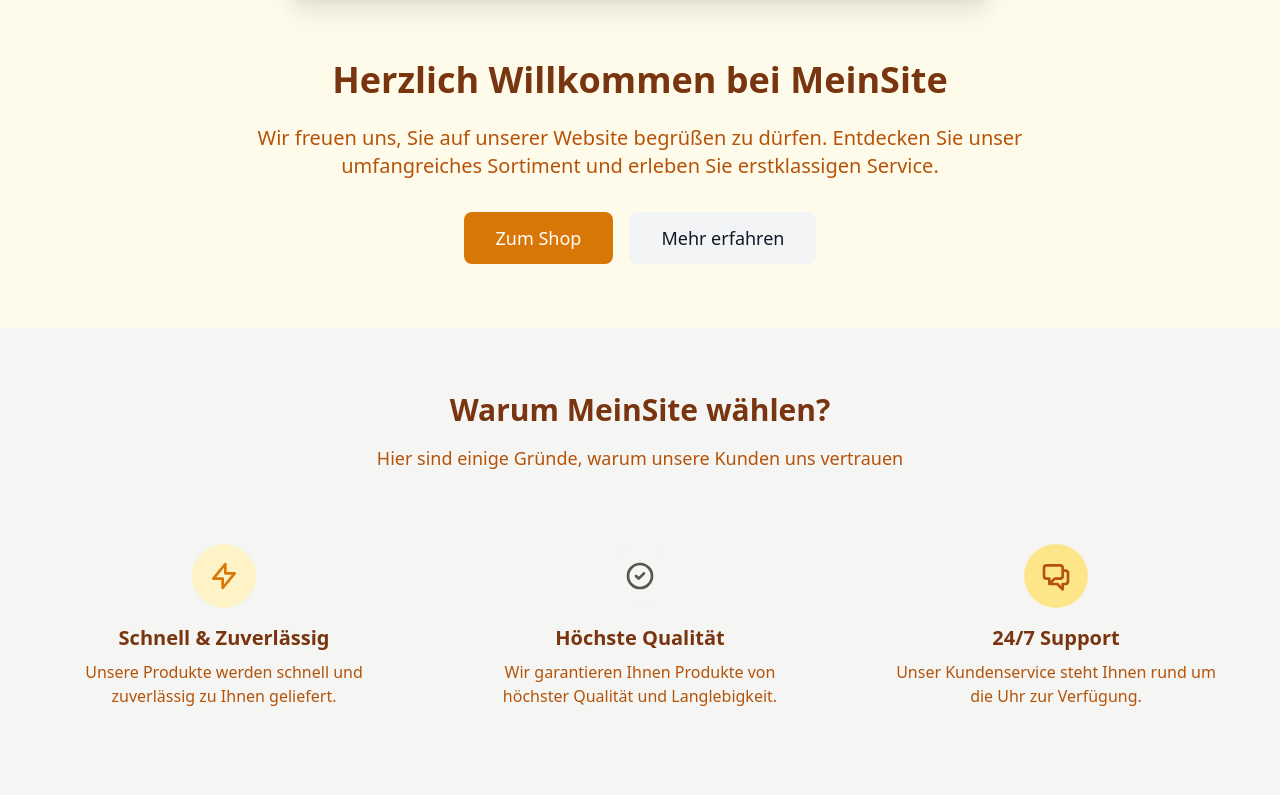
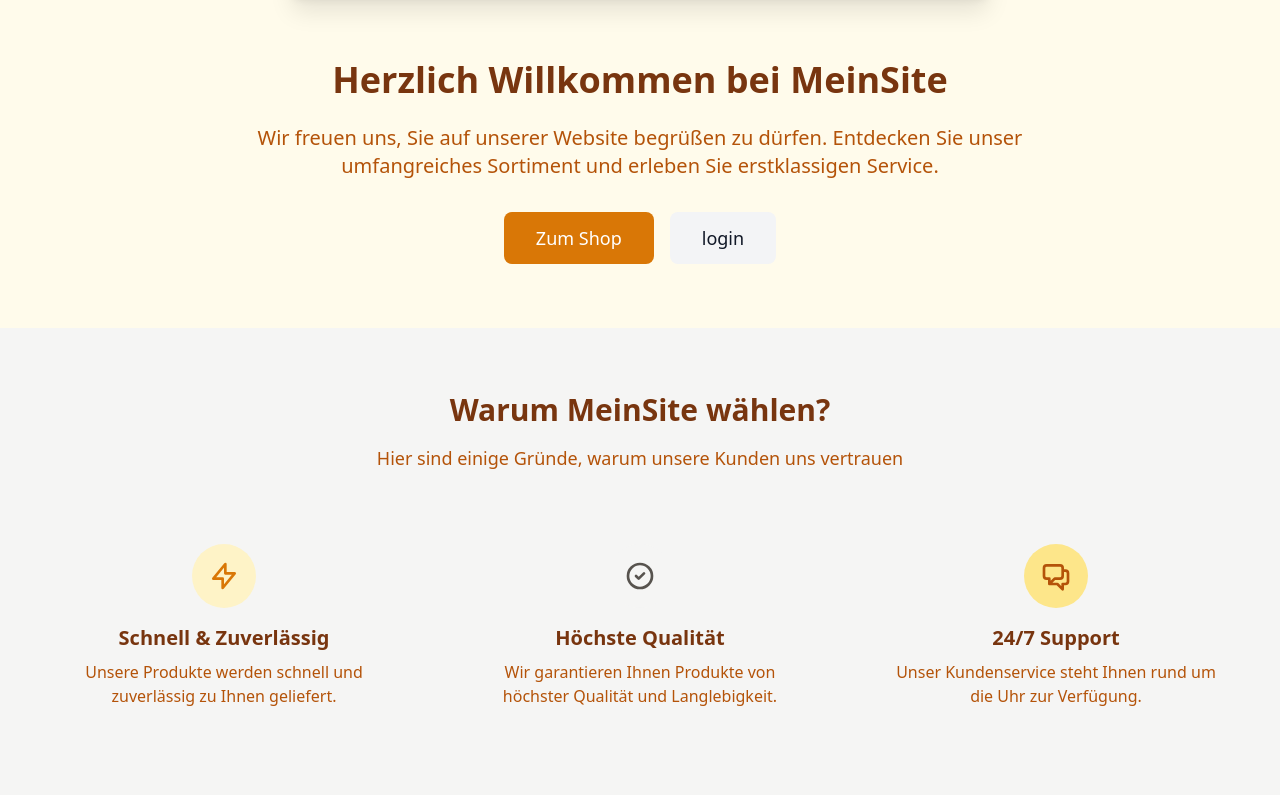
Before and after one commit to rerdm/HostingTestingWebsite, a PHP site: page / in a window 1280 px wide. Shown: the part 493-1288 px from the top of the page. Run offline with PHP 8.4, Linux system fonts and the light colour scheme; some libraries are stand-ins or nearby versions.

Commit message:
adding Login Page

```diff
--- a/includes/navbar.php
+++ b/includes/navbar.php
@@ -11,7 +11,7 @@
             <!-- Navigation Links -->
             <div class="hidden md:block">
                 <div class="ml-10 flex items-baseline space-x-4">
-                    <a href="index.html" class="text-amber-800 hover:bg-amber-200 hover:text-amber-900 px-3 py-2 rounded-md text-sm font-medium transition-all duration-300">
+                    <a href="index.php" class="text-amber-800 hover:bg-amber-200 hover:text-amber-900 px-3 py-2 rounded-md text-sm font-medium transition-all duration-300">
                         Home
                     </a>
                     <a href="about.php" class="text-amber-800 hover:bg-amber-200 hover:text-amber-900 px-3 py-2 rounded-md text-sm font-medium transition-all duration-300">
--- a/index.php
+++ b/index.php
@@ -148,8 +148,8 @@
                         <a href="shop.php" class="bg-amber-600 hover:bg-amber-700 hover:-translate-y-0.5 hover:shadow-xl hover:shadow-amber-500/25 text-white px-8 py-3 rounded-lg text-lg font-medium transition-all duration-300">
                             Zum Shop
                         </a>
-                        <a href="about.php" class="bg-gray-100 hover:bg-gray-200 hover:-translate-y-0.5 hover:shadow-lg text-gray-900 px-8 py-3 rounded-lg text-lg font-medium transition-all duration-300">
-                            Mehr erfahren
+                        <a href="./dist/login.html" class="bg-gray-100 hover:bg-gray-200 hover:-translate-y-0.5 hover:shadow-lg text-gray-900 px-8 py-3 rounded-lg text-lg font-medium transition-all duration-300">
+                            login
                         </a>
                     </div>
                 </div>
```
